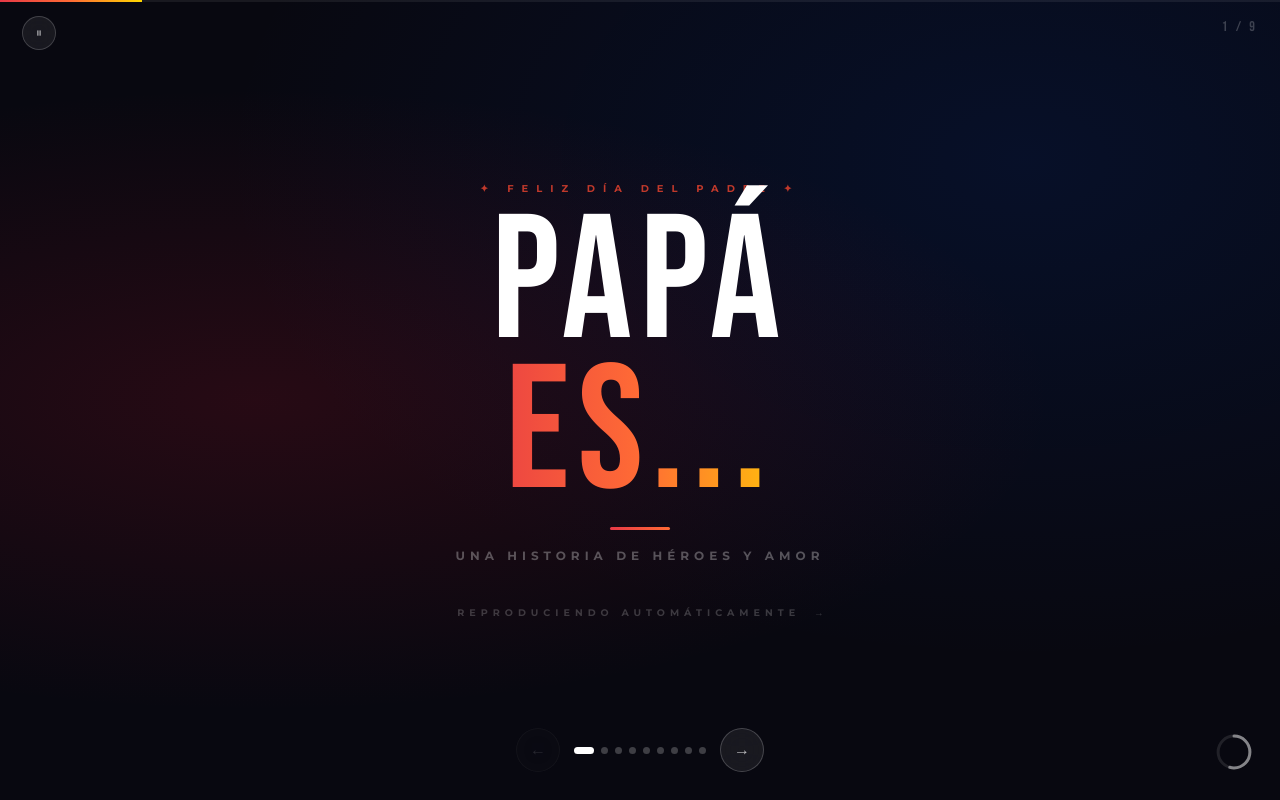
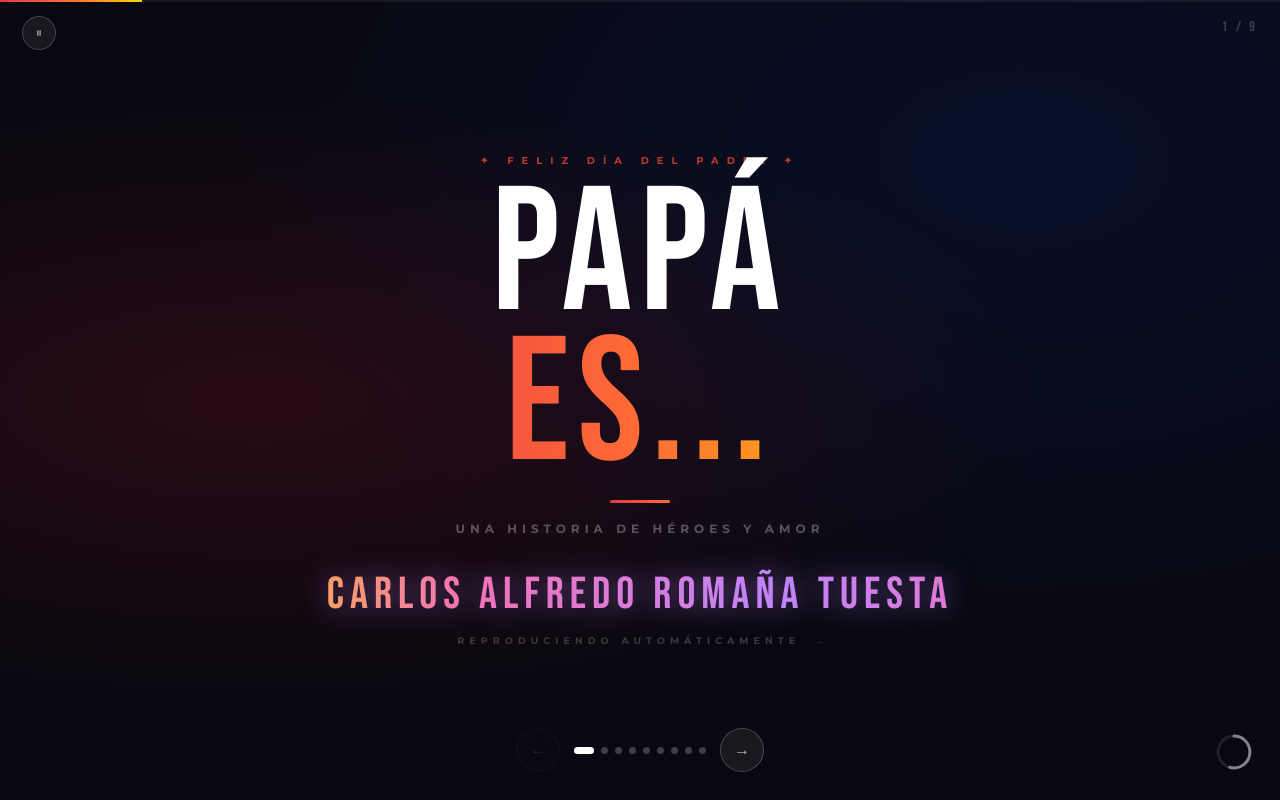
Before and after one commit to MariaEstherFR/super-papa, a plain HTML site: page index.html in a window 1280 px wide. Both pictures are taken after a click on the element 579 px from the left and 750 px from the top of the page. Drawn offline with Linux system fonts and the light colour scheme.

Commit message:
Update index.html

```diff
--- a/index.html
+++ b/index.html
@@ -54,7 +54,25 @@ html, body { width:100%; height:100%; overflow:hidden; background:#000; font-fam
 .s1-big .g { display:block; background:linear-gradient(90deg,#e63946,#ff6b35,#ffd700); -webkit-background-clip:text; -webkit-text-fill-color:transparent; background-clip:text; }
 .s1-bar { width:60px; height:3px; background:linear-gradient(90deg,#e63946,#ff6b35); border-radius:2px; margin:18px auto; }
 .s1-sub { font-size:.75rem; font-weight:700; letter-spacing:5px; color:rgba(255,255,255,.3); text-transform:uppercase; }
-.s1-hint { margin-top:44px; font-size:.6rem; font-weight:700; letter-spacing:5px; color:rgba(255,255,255,.2); text-transform:uppercase; display:flex; align-items:center; justify-content:center; gap:8px; }
+.s1-name {
+  margin-top:32px;
+  font-family:'Bebas Neue',cursive;
+  font-size:clamp(1.4rem,5vw,2.8rem);
+  letter-spacing:6px;
+  background:linear-gradient(90deg,#c084fc,#f472b6,#ffd700,#f472b6,#c084fc);
+  background-size:200% auto;
+  -webkit-background-clip:text;
+  -webkit-text-fill-color:transparent;
+  background-clip:text;
+  animation:nameShine 3s linear infinite;
+  text-shadow:none;
+  filter:drop-shadow(0 0 14px rgba(192,132,252,.5));
+}
+@keyframes nameShine{
+  0%{background-position:0% center}
+  100%{background-position:200% center}
+}
+.s1-hint { margin-top:14px; font-size:.6rem; font-weight:700; letter-spacing:5px; color:rgba(255,255,255,.2); text-transform:uppercase; display:flex; align-items:center; justify-content:center; gap:8px; }
 .bounce { animation:bx 1.2s ease-in-out infinite; }
 @keyframes bx{ 0%,100%{transform:translateX(0)} 50%{transform:translateX(7px)} }
 
@@ -147,6 +165,7 @@ html, body { width:100%; height:100%; overflow:hidden; background:#000; font-fam
         <div class="s1-big">PAPÁ<span class="g">ES...</span></div>
         <div class="s1-bar"></div>
         <div class="s1-sub">Una historia de héroes y amor</div>
+        <div class="s1-name">Carlos Alfredo Romaña Tuesta</div>
         <div class="s1-hint">Reproduciendo automáticamente <span class="bounce">→</span></div>
       </div>
     </div>
```
